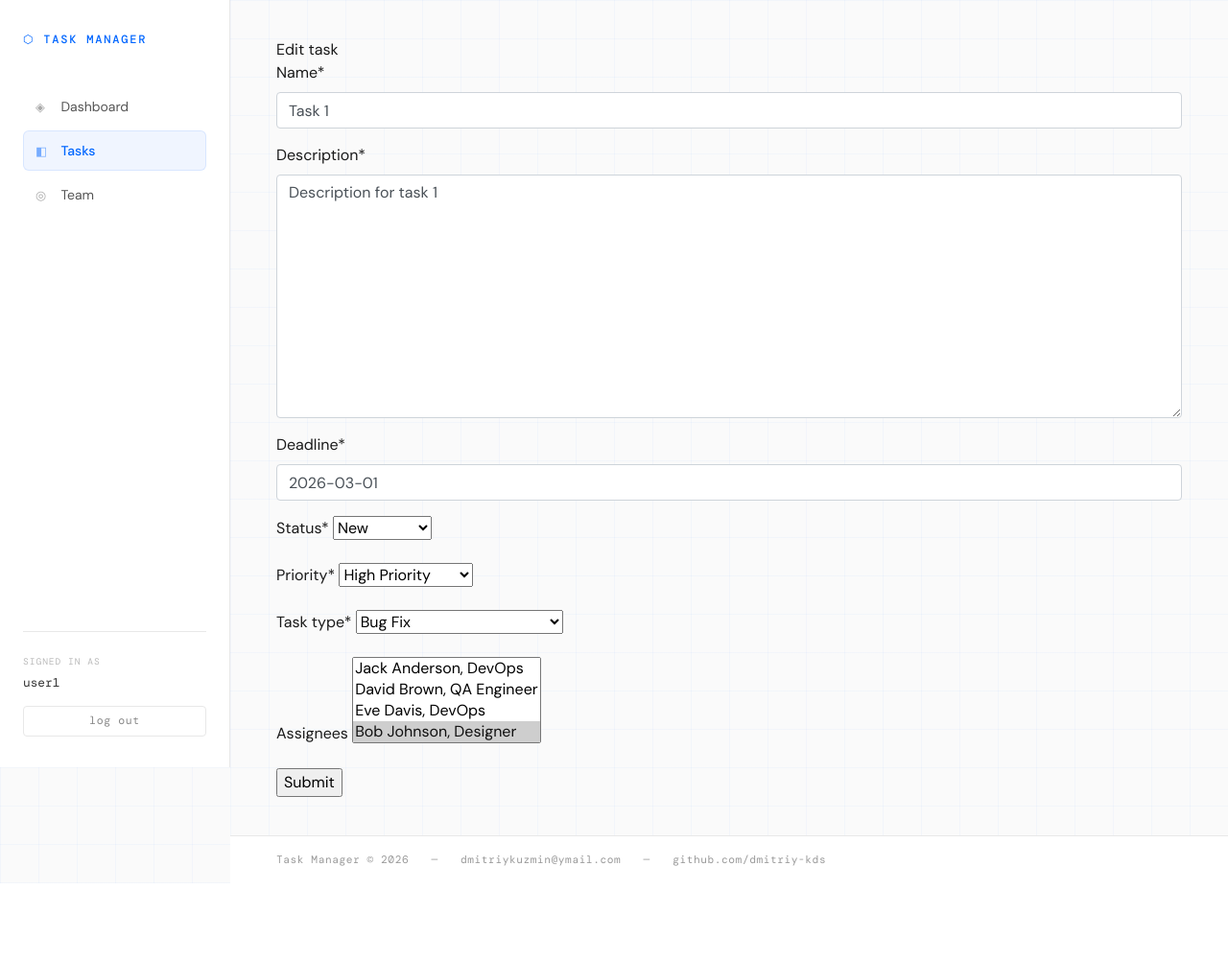
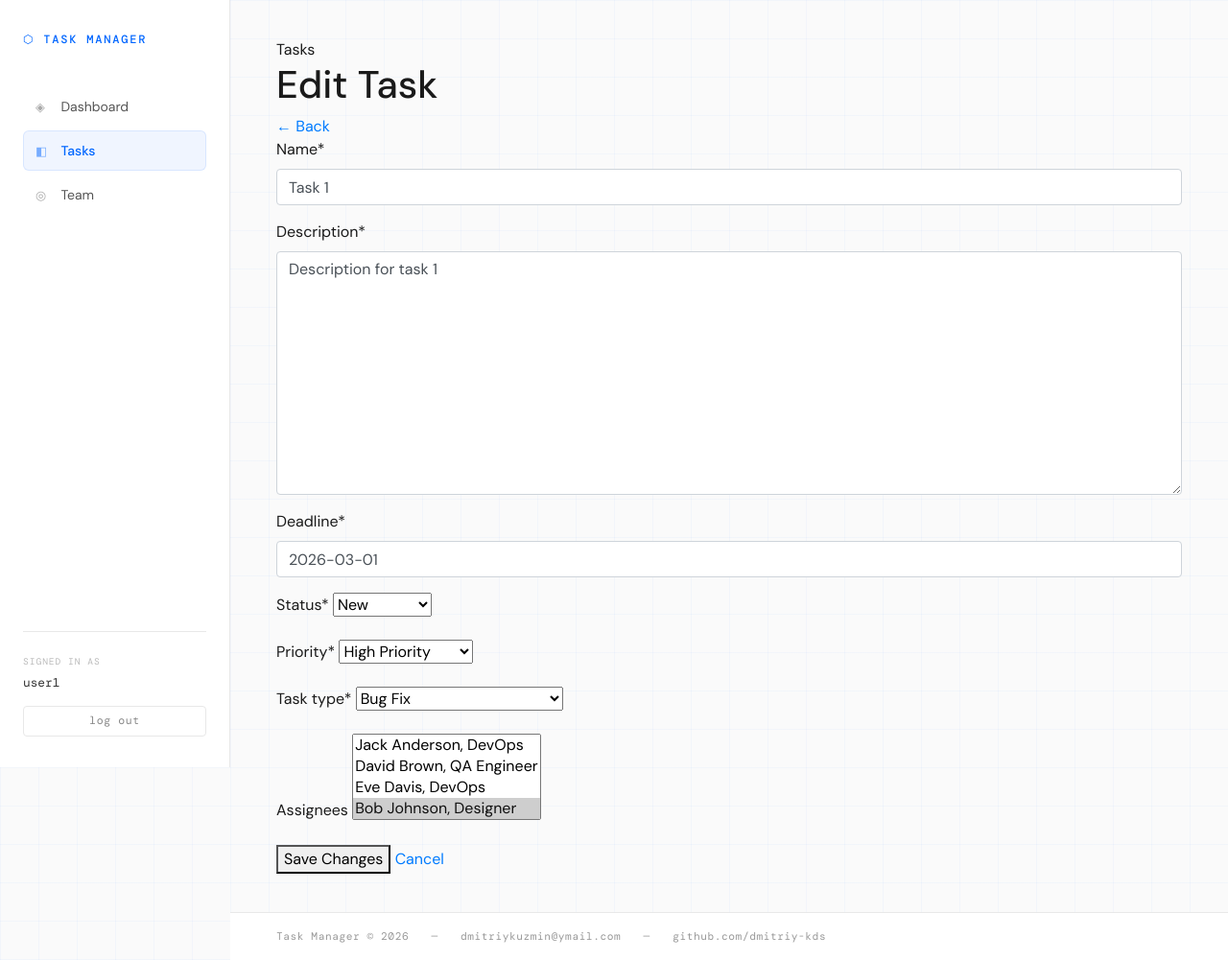
Before and after one commit to dmitriy-kds/it-company, a Django app: page /tasks/1/update/ in a window 1280 px wide. Shown: the whole page at 96% size. Before the commit the page ends 921 px from the top, so only its background shows below. Run offline with Django 5.2, Linux system fonts and the light colour scheme; a user stored in the database is signed in; data comes from the database, SQL or seed files in the repository; some libraries are stand-ins or nearby versions; some web fonts are replaced.

Commit message:
feat: Style up task form page

```diff
--- a/templates/task_manager/task_form.html
+++ b/templates/task_manager/task_form.html
@@ -1,11 +1,29 @@
 {% extends "base.html" %}
 {% load crispy_forms_filters %}
 
+{% block title %}<title>{% if object %}Edit{% else %}Create{% endif %} Task — Task Manager</title>{% endblock %}
+
 {% block content %}
-  {{ object|yesno:"Edit,Create" }} task
+
+<div class="page-header">
+  <div>
+    <div class="page-label">Tasks</div>
+    <h1 class="page-title">{% if object %}Edit{% else %}Create{% endif %} Task</h1>
+  </div>
+  <a href="{% url 'task_manager:task-list' %}" class="btn-secondary-action">← Back</a>
+</div>
+
+<div class="form-card">
   <form action="" method="POST">
     {% csrf_token %}
     {{ form|crispy }}
-    <input type="submit" value="Submit">
+    <div class="form-actions">
+      <button type="submit" class="btn-primary-action">
+        {% if object %}Save Changes{% else %}Create Task{% endif %}
+      </button>
+      <a href="{% url 'task_manager:task-list' %}" class="btn-secondary-action">Cancel</a>
+    </div>
   </form>
+</div>
+
 {% endblock %}
```
